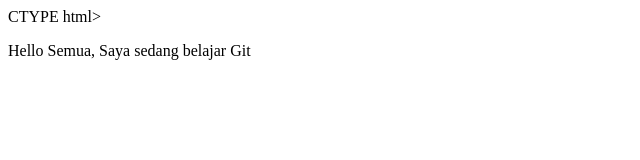
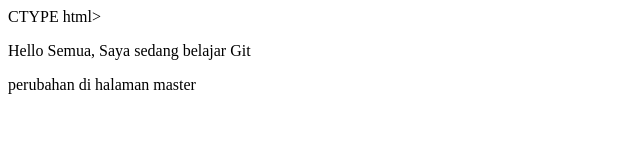
Before and after one commit to sukim12/Proyek-01, a plain HTML site: page index.html in a window 1280 px wide. Shown: the whole page, without its empty margins (0-640 px from the left). Drawn offline with Linux system fonts and the light colour scheme.

Commit message:
Perubahan di halaman master

```diff
--- a/index.html
+++ b/index.html
@@ -6,5 +6,6 @@ CTYPE html>
     </head>
     <body>
         <p>Hello Semua, Saya sedang belajar Git</p>
+        <p>perubahan di halaman master</p>
     </body>
 </html>
```
